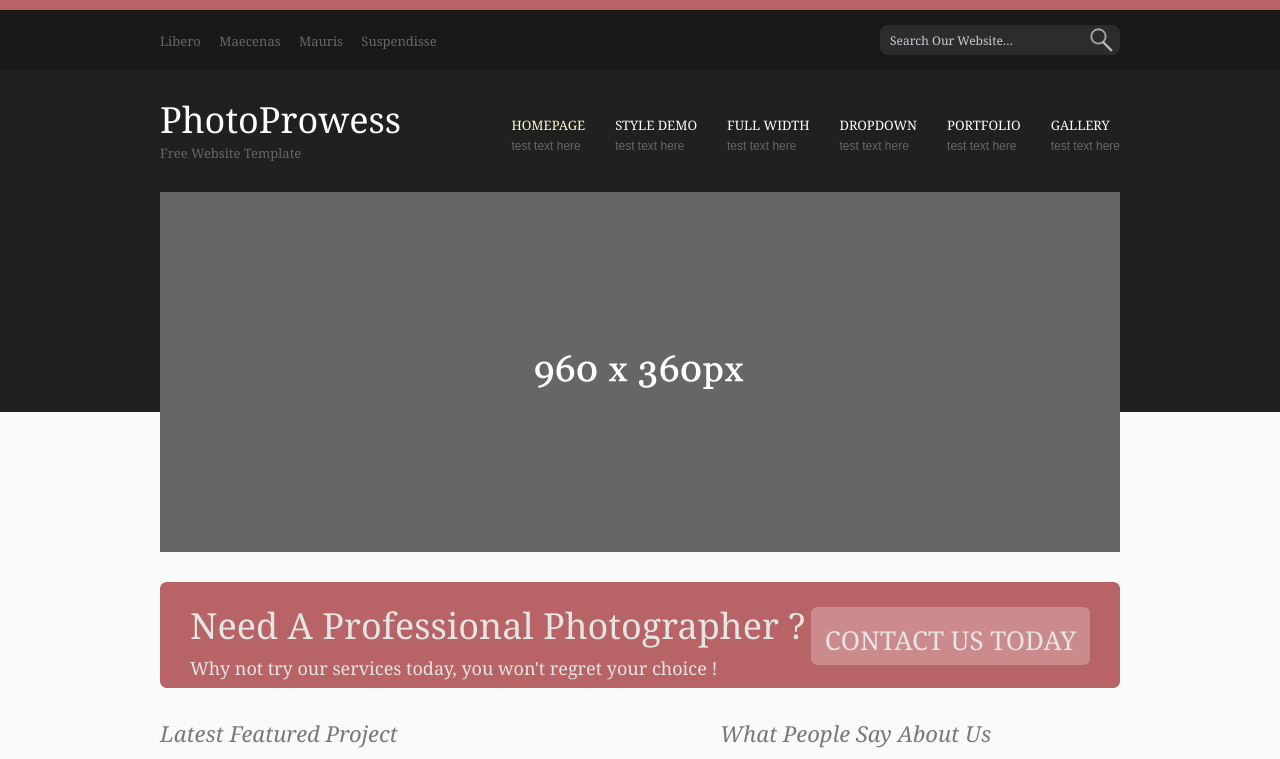
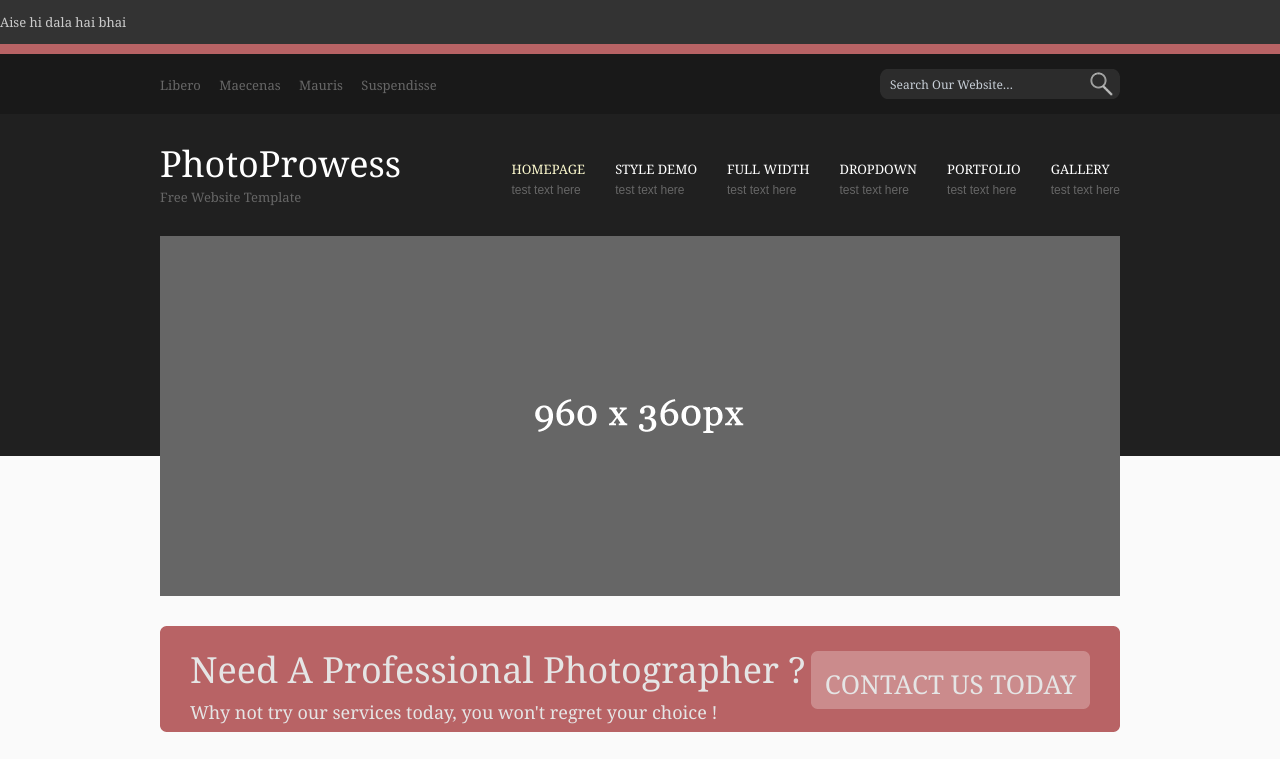
Before and after one commit to Bhushan-Gedam/pmspro, a plain HTML site: page index.html in a window 1280 px wide. Shown: the top 759 px of the page. Drawn offline with Linux system fonts and the light colour scheme.

Commit message:
Update index.html

```diff
--- a/index.html
+++ b/index.html
@@ -9,6 +9,7 @@ Licence URI: http://www.os-templates.com/template-terms
 <html xmlns="http://www.w3.org/1999/xhtml">
 <head>
 <title>ModifiedPhotoProwess</title>
+    <p>Aise hi dala hai bhai</p>
 <meta http-equiv="Content-Type" content="text/html; charset=iso-8859-1" />
 <link rel="stylesheet" href="layout/styles/layout.css" type="text/css" />
 <script type="text/javascript" src="layout/scripts/jquery.min.js"></script>
```
